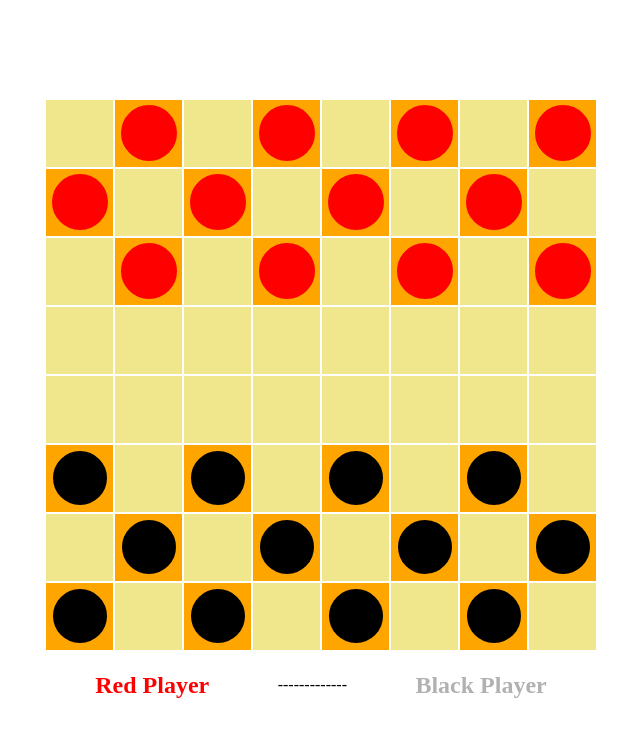
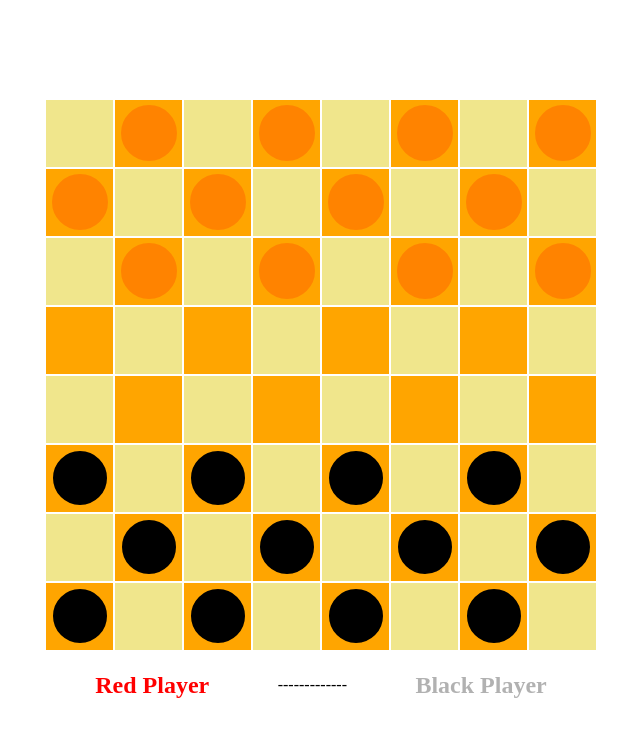
Before and after one commit to A-T-Burns/checkers, a plain HTML site: page index.html in a window 1280 px wide. Both pictures are taken after a click on the element 475 px from the left and 133 px from the top of the page. Shown: the whole page, without its empty margins (327-967 px from the left). Drawn offline with Linux system fonts and the light colour scheme.

Commit message:
10-29-2020

```diff
--- a/index.html
+++ b/index.html
@@ -41,24 +41,24 @@
                 <td><p class="redPiece" id="11"></p></td>
             </tr>
             <tr>
+                <td></td>
                 <td class="noPieceHere"></td>
+                <td></td>
                 <td class="noPieceHere"></td>
+                <td></td>
                 <td class="noPieceHere"></td>
-                <td class="noPieceHere"></td>
-                <td class="noPieceHere"></td>
-                <td class="noPieceHere"></td>
-                <td class="noPieceHere"></td>
+                <td></td>
                 <td class="noPieceHere"></td>
             </tr>
             <tr>
                 <td class="noPieceHere"></td>
+                <td></td>
                 <td class="noPieceHere"></td>
+                <td></td>
                 <td class="noPieceHere"></td>
+                <td></td>
                 <td class="noPieceHere"></td>
-                <td class="noPieceHere"></td>
-                <td class="noPieceHere"></td>
-                <td class="noPieceHere"></td>
-                <td class="noPieceHere"></td>
+                <td></td>
             </tr>
             <tr>
                 <td><p class="blackPiece" id="12"></p></td>
--- a/script.js
+++ b/script.js
@@ -9,8 +9,8 @@ const board = [
     null, 0, null, 1, null, 2, null, 3,
     4, null, 5, null, 6, null, 7, null,
     null, 8, null, 9, null, 10, null, 11,
-    null, null, null, null, null, null, null, null,
-    null, null, null, null, null, null, null, null,
+    true, null, true, null, true, null, true, null,
+    null, true, null, true, null, true, null, true,
     12, null, 13, null, 14, null, 15, null,
     null, 16, null, 17, null, 18, null, 19,
     20, null, 21, null, 22, null, 23, null,
@@ -45,9 +45,7 @@ let selectedPiece = {
 const giveListeners = () => {
     if (turn) {
         for (let i = 0; i < redPieces.length; i++) {
-            redPieces[i].addEventListener("click", () => {
-                console.log("click")
-            })
+            redPieces[i].addEventListener("click", getPlayerPieces)
         }
     } else {
         for (let i = 0; i < blackPieces.length; i++) {
@@ -99,8 +97,10 @@ function resetSelectedPieceProps() {
     selectedPiece.opacity = 1;
 }
 function getSelectedPiece() {
+    console.log(event)
     selectedPiece.pieceId = parseInt(event.target.id)
     selectedPiece.indexOfBoardPiece = findPiece(selectedPiece.pieceId)
+    console.log(selectedPiece.indexOfBoardPiece)
     isPieceKing()
 }
 function findPiece(pieceId) {
@@ -108,7 +108,7 @@ function findPiece(pieceId) {
     return board.indexOf(parsed)
 }
 function isPieceKing() {
-    if (document.getElementById(selectedPiece.pieceId.classList.contains("king"))) {
+    if (document.getElementById(selectedPiece.pieceId).classList.contains("king")) {
         selectedPiece.isKing = true
     } else {
         selectedPiece.isKing = false
@@ -116,5 +116,20 @@ function isPieceKing() {
     getAvailableSpaces()
 }
 function getAvailableSpaces() {
-
+    let potentialSpaces = []
+    for (let i = 0; i < cells.length; i++) {
+        if (cells[i].classList.contains("noPieceHere") == false) {
+            const space = []
+            const piece = cells[i].querySelector("p")
+            space.push(cells[i])
+            if (piece) {
+                space.push(piece)
+            }
+            potentialSpaces.push(space)
+        }
+// Check all spaces in 1 diagonal tile for empty space, then check the diagonal tile beyond that
+// if the first tile failed. If p
+    }
+    console.log(document.getElementById(`${selectedPiece.pieceId}`))
+    console.log(potentialSpaces)
 }
```
